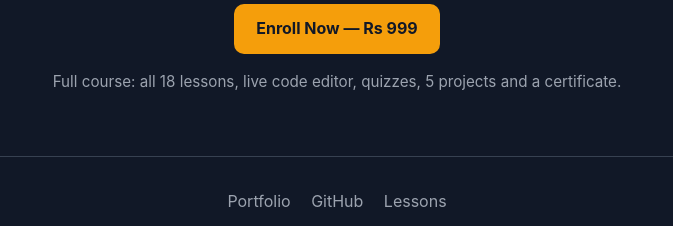
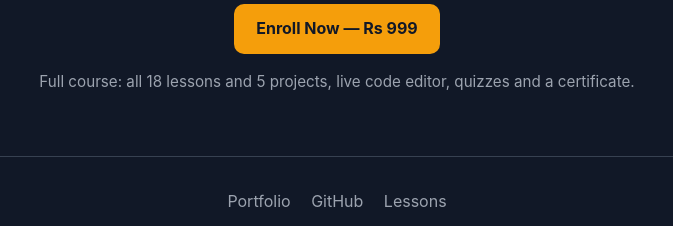
Before and after one commit to Usmankalera-dev/webdev-lab, a plain HTML site: page lessons.html in a window 1280 px wide. Shown: the part 1983-2209 px from the top of the page, 303-976 px from the left. Drawn offline with Linux system fonts and the light colour scheme.

Commit message:
Fix: lessons footer wording — 18 lessons and 5 projects (consistent with 23-item total)

```diff
--- a/lessons.html
+++ b/lessons.html
@@ -167,7 +167,7 @@
 
       <div style="text-align: center; margin-top: 32px;">
         <a class="btn" id="lessonsCtaBtn" href="enroll.html?plan=earlybird">Enroll Now — Rs 999</a>
-        <p class="note">Full course: all 18 lessons, live code editor, quizzes, 5 projects and a certificate.</p>
+        <p class="note">Full course: all 18 lessons and 5 projects, live code editor, quizzes and a certificate.</p>
       </div>
     </div>
   </section>
```
